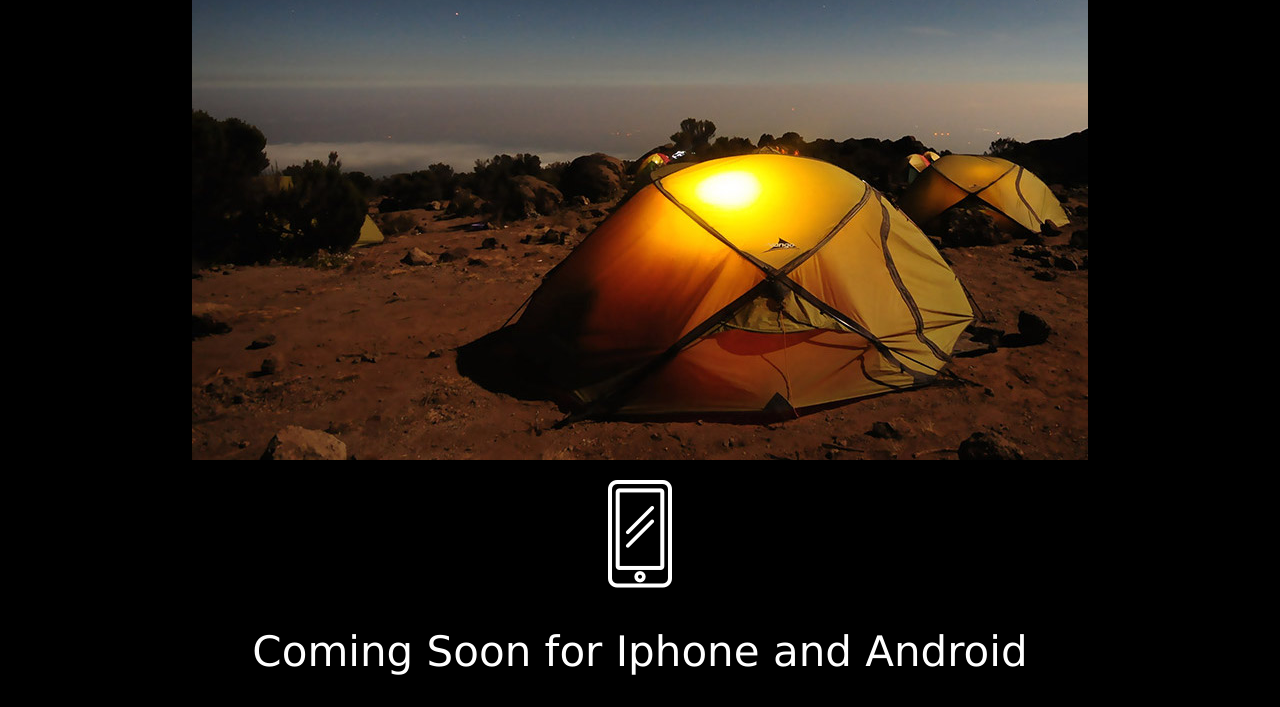
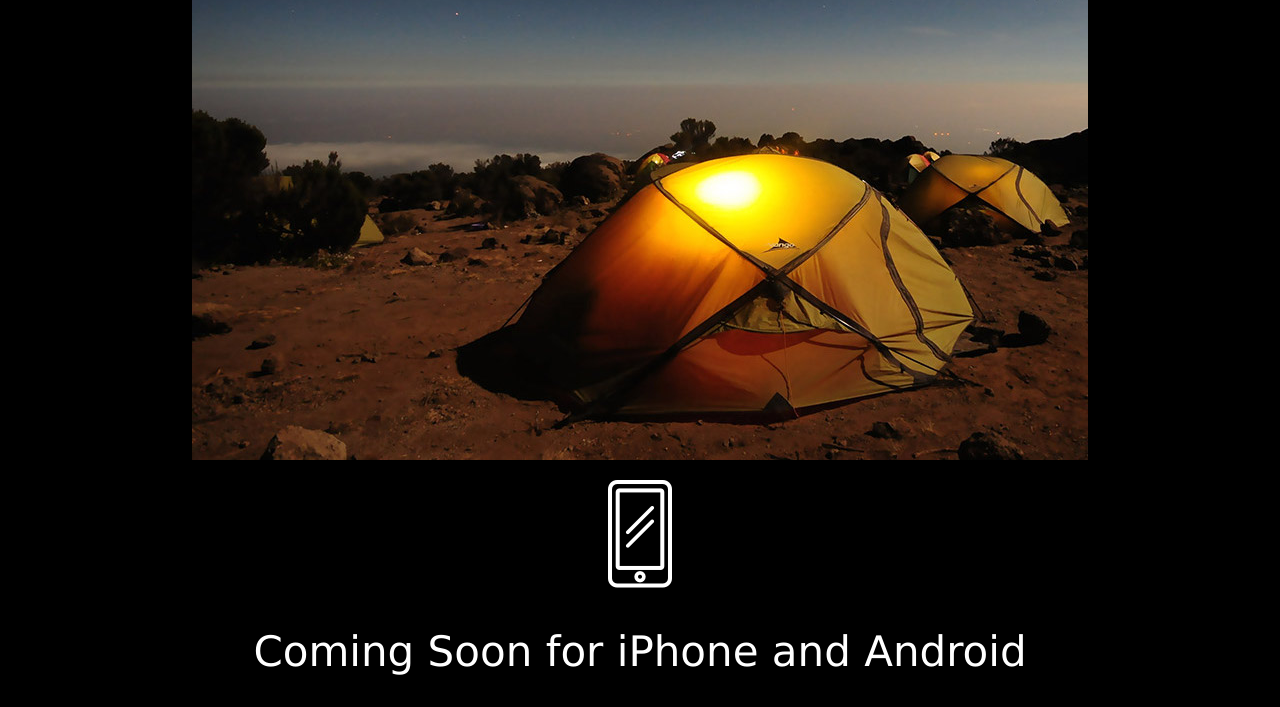
Before and after one commit to code-tao/excursion, a plain HTML site: page index.html in a window 1280 px wide. Shown: the part 529-1236 px from the top of the page. Drawn offline with Linux system fonts and the light colour scheme.

Commit message:
Complete page

```diff
--- a/index.html
+++ b/index.html
@@ -24,7 +24,7 @@
       <img src="resources/images/camp.jpg" alt="camp">
     </figure>
     <img src="resources/images/phone.png" alt="download excursion">
-    <h2>Coming Soon for Iphone and Android</h2>
+    <h2>Coming Soon for iPhone and Android</h2>
     <a href="#">Download Excursion (Coming soon!)</a>
   </main>
   <footer>
```
